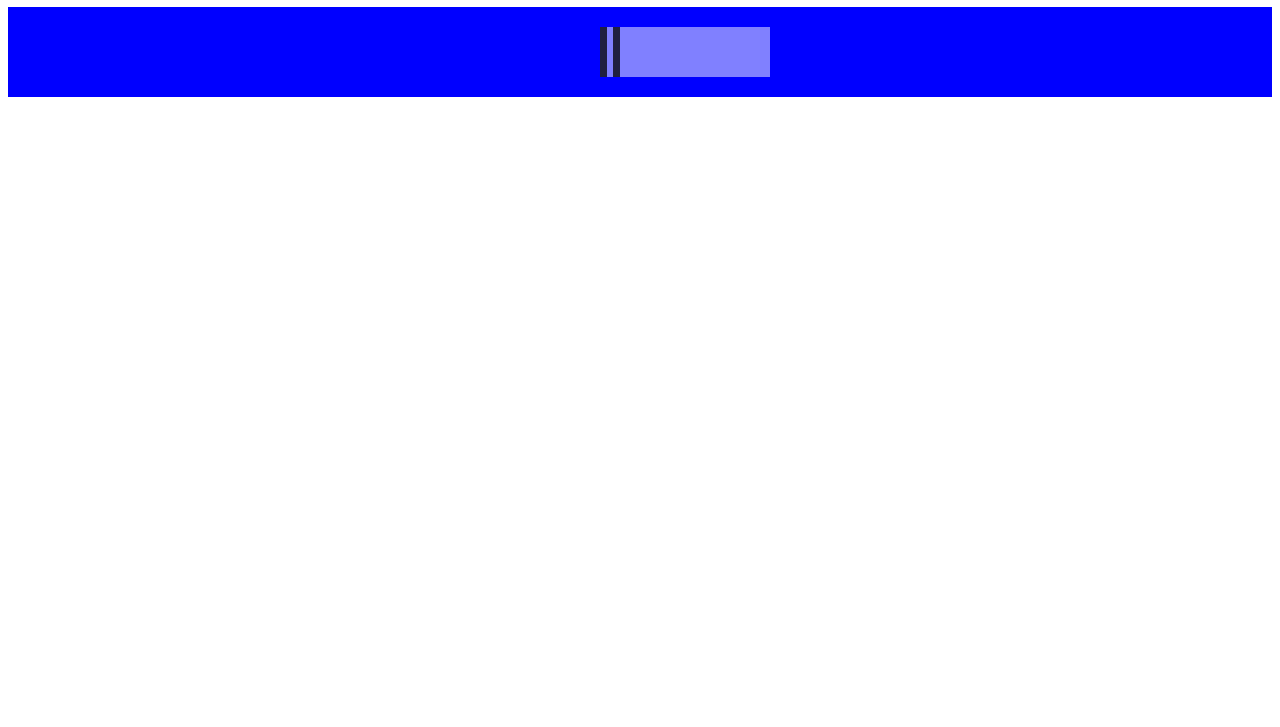
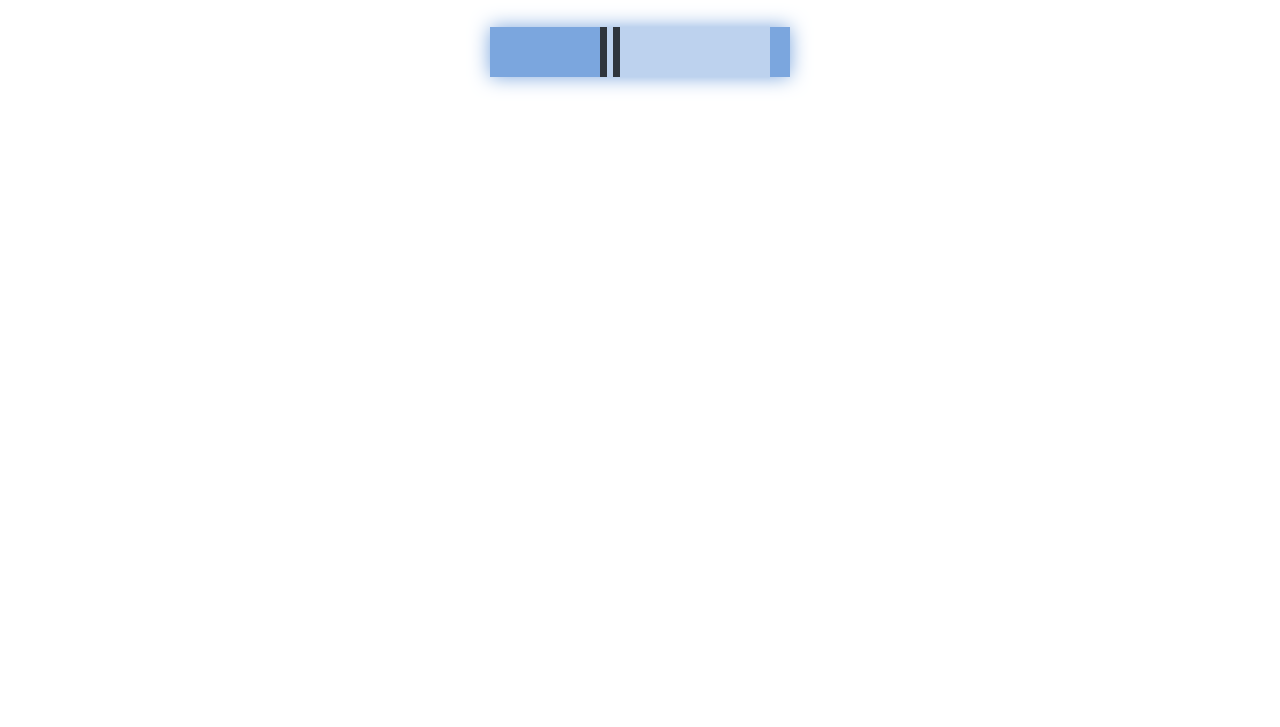
Before and after one commit to akirachaaa/PRIN135-Activity-04, a plain HTML site: page index.html in a window 1280 px wide. Shown: the part 73-800 px from the top of the page. Drawn offline with Linux system fonts and the light colour scheme.

Commit message:
Added Color 1

```diff
--- a/style.css
+++ b/style.css
@@ -3,7 +3,7 @@ h1 {
 }
 
 .container{
-    background-color: blue;
+    background-color: white;
     padding: 10px 0;
     text-align: center;
 }
@@ -33,3 +33,8 @@ h1 {
 .msleeve{
     display: inline-block;
 }
+
+.fearless{
+    background: #7BA6DE;
+    box-shadow: 0 0 20px 0 #7BA6DE;
+}
```
